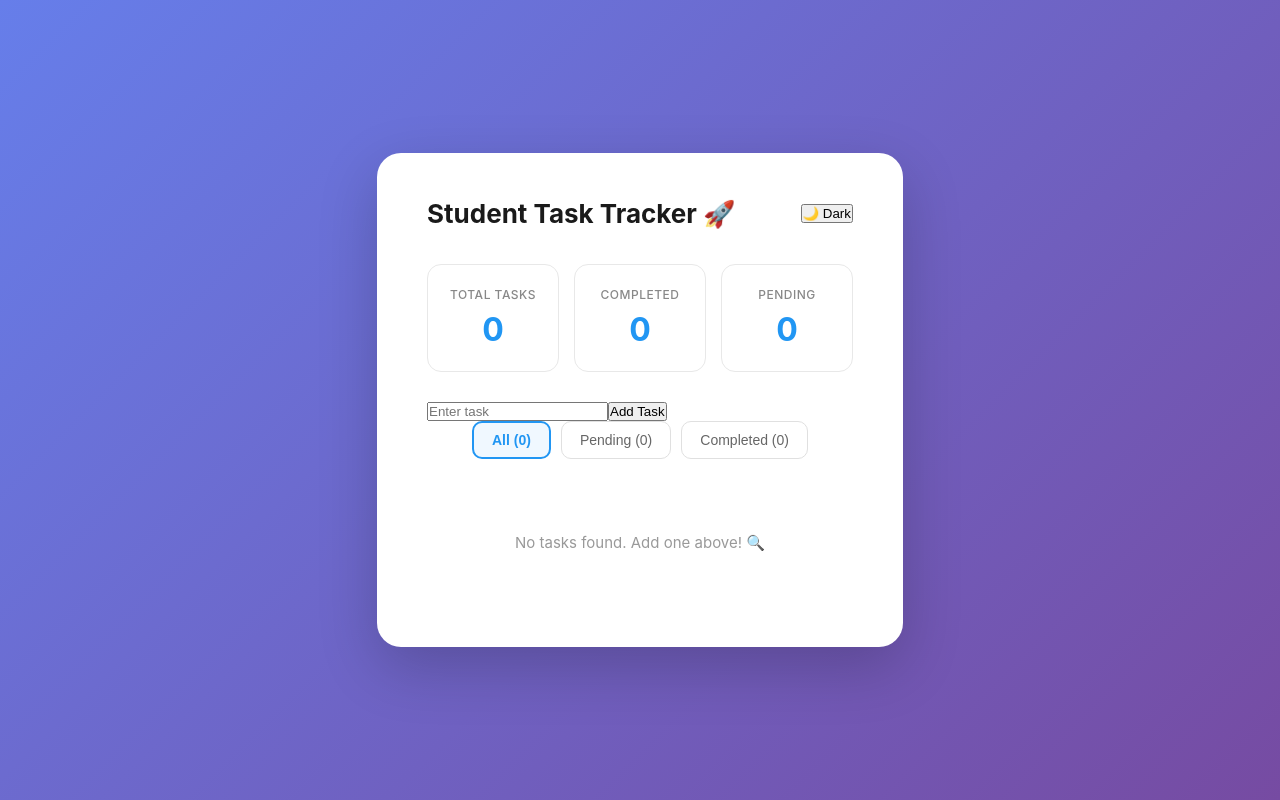
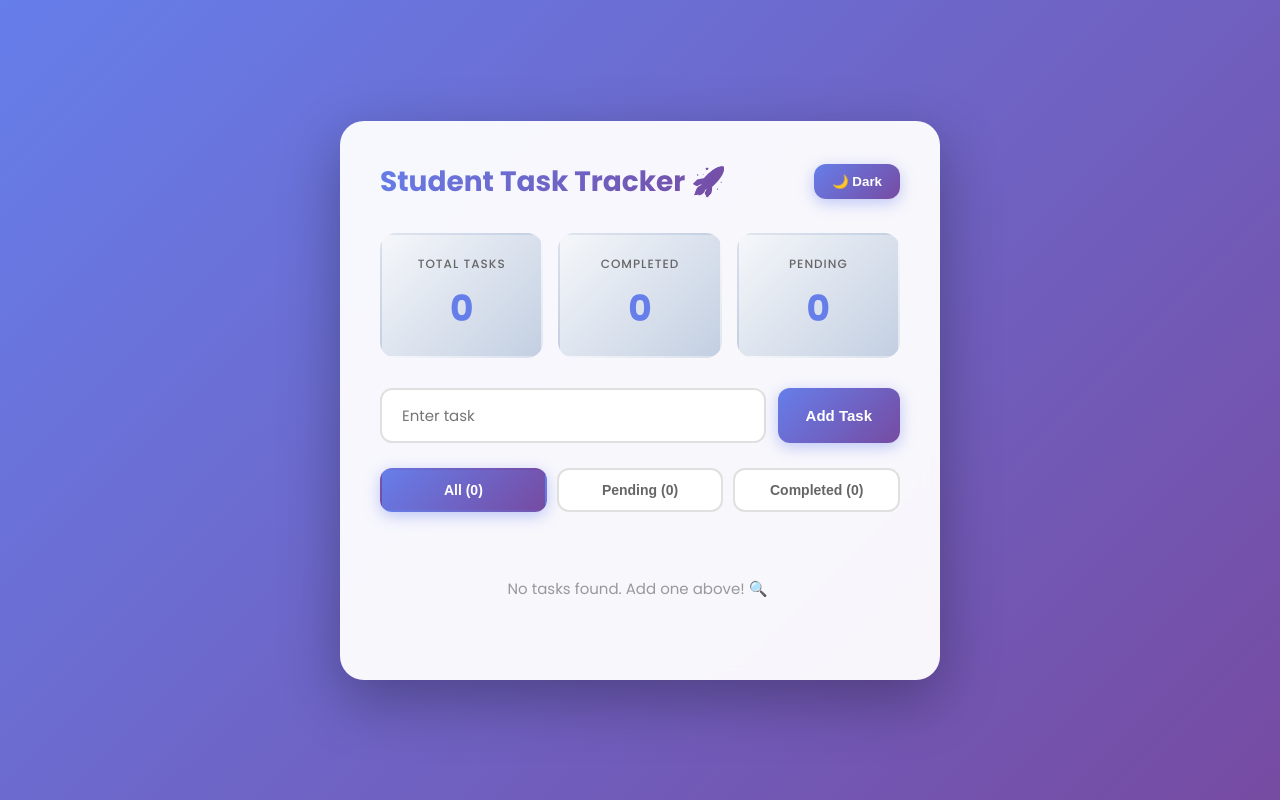
Before and after one commit to gowrims2006/react-task-tracker-pro, a React (Vite) app: page / in a window 1280 px wide. Built offline with nearby package versions, Linux system fonts and the light colour scheme.

Commit message:
Style: Add professional UI with fixed dark mode

```diff
--- a/src/App.css
+++ b/src/App.css
@@ -1,3 +1,5 @@
+@import url('https://fonts.googleapis.com/css2?family=Poppins:wght@300;400;500;600;700&display=swap');
+
 * {
   margin: 0;
   padding: 0;
@@ -5,185 +7,221 @@
 }
 
 body {
-  font-family: -apple-system, BlinkMacSystemFont, 'Segoe UI', Roboto, sans-serif;
+  font-family: 'Poppins', sans-serif;
+  transition: all 0.3s ease;
+}
+
+/* Light Mode */
+.app-light {
+  min-height: 100vh;
   background: linear-gradient(135deg, #667eea 0%, #764ba2 100%);
-  min-height: 100vh;
   display: flex;
   justify-content: center;
   align-items: center;
   padding: 20px;
-  transition: background 0.3s ease;
 }
 
-body.dark {
-  background: linear-gradient(135deg, #1a1a2e 0%, #16213e 100%);
-}
-
-.app {
-  width: 100%;
+/* Dark Mode */
+.app-dark {
+  min-height: 100vh;
+  background: linear-gradient(135deg, #1e3c72 0%, #2a5298 100%);
   display: flex;
   justify-content: center;
   align-items: center;
+  padding: 20px;
 }
 
 .container {
-  background: #ffffff;
-  padding: 45px 50px;
+  background: rgba(255, 255, 255, 0.95);
+  backdrop-filter: blur(10px);
   border-radius: 24px;
-  box-shadow: 0 20px 60px rgba(0, 0, 0, 0.2);
-  max-width: 750px;
+  padding: 40px;
   width: 100%;
-  transition: all 0.3s ease;
+  max-width: 600px;
+  box-shadow: 0 20px 60px rgba(0, 0, 0, 0.3);
+  animation: slideUp 0.5s ease;
 }
 
-/* ✅ FIX: Space added */
-body.dark .container {
-  background: #2d2d3d;
-  box-shadow: 0 20px 60px rgba(0, 0, 0, 0.5);
+.app-dark .container {
+  background: rgba(30, 30, 40, 0.95);
+  color: #f0f0f0;
+}
+
+@keyframes slideUp {
+  from {
+    opacity: 0;
+    transform: translateY(30px);
+  }
+
+  to {
+    opacity: 1;
+    transform: translateY(0);
+  }
 }
 
 .header {
   display: flex;
   justify-content: space-between;
   align-items: center;
-  margin-bottom: 35px;
+  margin-bottom: 30px;
 }
 
 .header h1 {
-  font-size: 26px;
-  color: #1a1a1a;
+  font-size: 28px;
   font-weight: 700;
-  display: flex;
-  align-items: center;
-  gap: 8px;
+  background: linear-gradient(135deg, #667eea 0%, #764ba2 100%);
+  -webkit-background-clip: text;
+  -webkit-text-fill-color: transparent;
+  background-clip: text;
 }
 
-/* ✅ FIX: Space added */
-body.dark .header h1 {
-  color: #fff;
+.app-dark .header h1 {
+  background: linear-gradient(135deg, #8b9eff 0%, #b794f6 100%);
+  -webkit-background-clip: text;
+  -webkit-text-fill-color: transparent;
 }
 
-.theme-toggle {
-  padding: 9px 18px;
-  border: 1px solid #e0e0e0;
-  border-radius: 10px;
-  background: white;
+.mode-btn {
+  padding: 10px 18px;
+  border: none;
+  border-radius: 12px;
+  background: linear-gradient(135deg, #667eea 0%, #764ba2 100%);
+  color: white;
+  font-weight: 600;
   cursor: pointer;
-  font-size: 14px;
-  color: #666;
-  display: flex;
-  align-items: center;
-  gap: 6px;
-  transition: all 0.2s;
+  transition: all 0.3s ease;
+  box-shadow: 0 4px 15px rgba(102, 126, 234, 0.4);
 }
 
-/* ✅ FIX: Space added */
-body.dark .theme-toggle {
-  background: #1a1a2e;
-  border-color: #444;
-  color: #ddd;
-}
-
-.theme-toggle:hover {
-  transform: scale(1.05);
+.mode-btn:hover {
+  transform: translateY(-2px);
+  box-shadow: 0 6px 20px rgba(102, 126, 234, 0.6);
 }
 
 .stats {
   display: grid;
   grid-template-columns: repeat(3, 1fr);
   gap: 15px;
-  margin-bottom: 28px;
+  margin-bottom: 30px;
 }
 
 .stat-card {
-  background: white;
-  padding: 22px;
-  border-radius: 14px;
-  border: 1px solid #e8e8e8;
+  background: linear-gradient(135deg, #f5f7fa 0%, #c3cfe2 100%);
+  border-radius: 16px;
+  padding: 20px;
   text-align: center;
-  transition: all 0.2s;
+  transition: all 0.3s ease;
+  border: 2px solid transparent;
 }
 
-/* ✅ FIX: Space added */
-body.dark .stat-card {
-  background: #1a1a2e;
-  border-color: #444;
+.app-dark .stat-card {
+  background: linear-gradient(135deg, #2d3748 0%, #1a202c 100%);
 }
 
 .stat-card:hover {
-  transform: translateY(-2px);
-  box-shadow: 0 4px 12px rgba(0, 0, 0, 0.08);
+  transform: translateY(-5px);
+  box-shadow: 0 10px 25px rgba(0, 0, 0, 0.15);
+  border-color: #667eea;
 }
 
 .stat-card p {
-  color: #888;
   font-size: 12px;
-  margin-bottom: 8px;
   font-weight: 500;
   text-transform: uppercase;
-  letter-spacing: 0.5px;
+  letter-spacing: 1px;
+  color: #666;
+  margin-bottom: 8px;
 }
 
-/* ✅ FIX: Space added */
-body.dark .stat-card p {
-  color: #aaa;
+.app-dark .stat-card p {
+  color: #a0aec0;
 }
 
 .stat-card h2 {
-  color: #2196F3;
-  font-size: 32px;
+  font-size: 36px;
   font-weight: 700;
+  color: #667eea;
 }
 
-.input-section {
+.app-dark .stat-card h2 {
+  color: #8b9eff;
+}
+
+.error {
+  background: #fee;
+  color: #c33;
+  padding: 12px 20px;
+  border-radius: 12px;
+  margin-bottom: 20px;
+  border-left: 4px solid #c33;
+  animation: shake 0.3s ease;
+}
+
+@keyframes shake {
+
+  0%,
+  100% {
+    transform: translateX(0);
+  }
+
+  25% {
+    transform: translateX(-10px);
+  }
+
+  75% {
+    transform: translateX(10px);
+  }
+}
+
+.input-group {
   display: flex;
   gap: 12px;
-  margin-bottom: 24px;
+  margin-bottom: 25px;
 }
 
-.input-section input {
+.input-group input {
   flex: 1;
-  padding: 14px 18px;
-  border: 1px solid #d9d9d9;
-  border-radius: 10px;
+  padding: 14px 20px;
+  border: 2px solid #e0e0e0;
+  border-radius: 12px;
   font-size: 15px;
-  outline: none;
-  transition: all 0.2s;
+  font-family: 'Poppins', sans-serif;
+  transition: all 0.3s ease;
+  background: white;
 }
 
-/* ✅ FIX: Space added */
-body.dark .input-section input {
-  background: #1a1a2e;
-  border-color: #444;
-  color: #fff;
+.app-dark .input-group input {
+  background: #2d3748;
+  border-color: #4a5568;
+  color: white;
 }
 
-.input-section input:focus {
-  border-color: #2196F3;
-  box-shadow: 0 0 0 3px rgba(33, 150, 243, 0.1);
+.input-group input:focus {
+  outline: none;
+  border-color: #667eea;
+  box-shadow: 0 0 0 4px rgba(102, 126, 234, 0.1);
 }
 
-.input-section input::placeholder {
-  color: #bbb;
+.add-btn {
+  padding: 14px 28px;
+  border: none;
+  border-radius: 12px;
+  background: linear-gradient(135deg, #667eea 0%, #764ba2 100%);
+  color: white;
+  font-weight: 600;
+  font-size: 15px;
+  cursor: pointer;
+  transition: all 0.3s ease;
+  box-shadow: 0 4px 15px rgba(102, 126, 234, 0.4);
+  white-space: nowrap;
 }
 
-.input-section button {
-  padding: 14px 28px;
-  background: #2196F3;
-  color: white;
-  border: none;
-  border-radius: 10px;
-  font-weight: 600;
-  cursor: pointer;
-  font-size: 15px;
-  transition: background 0.2s;
+.add-btn:hover:not(:disabled) {
+  transform: translateY(-2px);
+  box-shadow: 0 6px 20px rgba(102, 126, 234, 0.6);
 }
 
-.input-section button:hover {
-  background: #1976D2;
-}
-
-.input-section button:disabled {
+.add-btn:disabled {
   opacity: 0.6;
   cursor: not-allowed;
 }
@@ -191,216 +229,263 @@ body.dark .input-section input {
 .filters {
   display: flex;
   gap: 10px;
-  margin-bottom: 24px;
-  justify-content: center;
+  margin-bottom: 25px;
 }
 
-.filters button {
-  padding: 9px 18px;
-  border: 1px solid #e0e0e0;
+.filter-btn {
+  flex: 1;
+  padding: 12px;
+  border: 2px solid #e0e0e0;
+  border-radius: 12px;
   background: white;
-  border-radius: 10px;
+  font-weight: 600;
+  font-size: 14px;
   cursor: pointer;
-  font-size: 14px;
+  transition: all 0.3s ease;
   color: #666;
-  transition: all 0.2s;
 }
 
-/* ✅ FIX: Space added */
-body.dark .filters button {
-  background: #1a1a2e;
-  border-color: #444;
-  color: #aaa;
+.app-dark .filter-btn {
+  background: #2d3748;
+  border-color: #4a5568;
+  color: #a0aec0;
 }
 
-.filters button:hover {
-  border-color: #2196F3;
+.filter-btn:hover {
+  border-color: #667eea;
+  color: #667eea;
 }
 
-.filters button.active {
-  border: 2px solid #2196F3;
-  color: #2196F3;
-  font-weight: 600;
-  background: #f0f8ff;
-}
-
-/* ✅ FIX: Space added */
-body.dark .filters button.active {
-  background: #0d1f2d;
+.filter-btn.active {
+  background: linear-gradient(135deg, #667eea 0%, #764ba2 100%);
+  color: white;
+  border-color: transparent;
+  box-shadow: 0 4px 15px rgba(102, 126, 234, 0.4);
 }
 
 .task-list {
-  display: flex;
-  flex-direction: column;
-  gap: 10px;
+  max-height: 400px;
+  overflow-y: auto;
+  padding-right: 5px;
+}
+
+.task-list::-webkit-scrollbar {
+  width: 6px;
+}
+
+.task-list::-webkit-scrollbar-thumb {
+  background: #667eea;
+  border-radius: 10px;
 }
 
 .task-item {
   display: flex;
   align-items: center;
-  gap: 14px;
-  padding: 16px 18px;
+  gap: 15px;
+  padding: 16px 20px;
   background: white;
   border-radius: 12px;
-  border: 1px solid #e8e8e8;
-  transition: all 0.2s;
+  margin-bottom: 12px;
+  transition: all 0.3s ease;
+  border: 2px solid #f0f0f0;
+  animation: fadeIn 0.3s ease;
 }
 
-/* ✅ FIX: Space added */
-body.dark .task-item {
-  background: #1a1a2e;
-  border-color: #444;
+.app-dark .task-item {
+  background: #2d3748;
+  border-color: #4a5568;
+}
+
+@keyframes fadeIn {
+  from {
+    opacity: 0;
+    transform: translateX(-20px);
+  }
+
+  to {
+    opacity: 1;
+    transform: translateX(0);
+  }
 }
 
 .task-item:hover {
-  border-color: #d0d0d0;
-  box-shadow: 0 2px 8px rgba(0, 0, 0, 0.05);
+  transform: translateX(5px);
+  box-shadow: 0 5px 15px rgba(0, 0, 0, 0.1);
+  border-color: #667eea;
 }
 
-.task-item.completed span {
+.task-item.done {
+  opacity: 0.6;
+}
+
+.task-item.done span {
   text-decoration: line-through;
-  color: #aaa;
+  color: #999;
 }
 
 .task-item input[type="checkbox"] {
-  width: 20px;
-  height: 20px;
+  width: 22px;
+  height: 22px;
   cursor: pointer;
-  accent-color: #2196F3;
+  accent-color: #667eea;
 }
 
 .task-item span {
   flex: 1;
-  color: #333;
   font-size: 15px;
+  font-weight: 500;
 }
 
-/* ✅ FIX: Space added */
-body.dark .task-item span {
-  color: #ddd;
+.delete-btn {
+  padding: 8px 16px;
+  border: none;
+  border-radius: 8px;
+  background: #ff4757;
+  color: white;
+  font-weight: 600;
+  font-size: 13px;
+  cursor: pointer;
+  transition: all 0.3s ease;
 }
 
-.task-item button {
-  padding: 7px 16px;
-  background: #ef5350;
-  color: white;
-  border: none;
-  border-radius: 8px;
-  cursor: pointer;
-  font-size: 13px;
-  font-weight: 500;
-  transition: background 0.2s;
-}
-
-.task-item button:hover {
-  background: #e53935;
-}
-
-.error-text {
-  color: #f44336;
-  text-align: center;
-  margin: 12px 0;
-  font-size: 14px;
-  background: #ffebee;
-  padding: 12px;
-  border-radius: 10px;
-}
-
-/* ✅ FIX: Space added */
-body.dark .error-text {
-  background: #3d1a1a;
-  color: #ff6b6b;
+.delete-btn:hover {
+  background: #ee3643;
+  transform: scale(1.05);
 }
 
 .empty {
   text-align: center;
+  padding: 40px 20px;
   color: #999;
-  padding: 50px 20px;
   font-size: 15px;
 }
 
-/* ✅ FIX: Space added */
-body.dark .empty {
-  color: #777;
+.app-dark .empty {
+  color: #718096;
 }
 
+/* Modal Styles */
 .modal-overlay {
   position: fixed;
   top: 0;
   left: 0;
   right: 0;
   bottom: 0;
-  background: rgba(0, 0, 0, 0.5);
+  background: rgba(0, 0, 0, 0.6);
+  backdrop-filter: blur(5px);
   display: flex;
   justify-content: center;
   align-items: center;
   z-index: 1000;
-  backdrop-filter: blur(4px);
+  animation: fadeIn 0.2s ease;
 }
 
 .modal-content {
   background: white;
-  padding: 32px;
-  border-radius: 18px;
+  border-radius: 20px;
+  padding: 30px;
+  width: 90%;
   max-width: 400px;
-  width: 90%;
-  box-shadow: 0 20px 60px rgba(0, 0, 0, 0.3);
+  box-shadow: 0 20px 60px rgba(0, 0, 0, 0.4);
+  animation: scaleIn 0.3s ease;
 }
 
-/* ✅ FIX: Space added */
-body.dark .modal-content {
-  background: #2d2d3d;
+.app-dark .modal-content {
+  background: #2d3748;
+  color: white;
+}
+
+@keyframes scaleIn {
+  from {
+    opacity: 0;
+    transform: scale(0.8);
+  }
+
+  to {
+    opacity: 1;
+    transform: scale(1);
+  }
 }
 
 .modal-content h3 {
-  margin-bottom: 14px;
-  color: #1a1a1a;
-  font-size: 19px;
+  font-size: 22px;
+  margin-bottom: 15px;
+  color: #333;
 }
 
-/* ✅ FIX: Space added */
-body.dark .modal-content h3 {
-  color: #fff;
+.app-dark .modal-content h3 {
+  color: #f0f0f0;
 }
 
 .modal-content p {
-  margin-bottom: 28px;
   color: #666;
-  font-size: 15px;
+  margin-bottom: 25px;
+  line-height: 1.6;
 }
 
-/* ✅ FIX: Space added */
-body.dark .modal-content p {
-  color: #aaa;
+.app-dark .modal-content p {
+  color: #a0aec0;
 }
 
 .modal-buttons {
   display: flex;
   gap: 12px;
-  justify-content: flex-end;
 }
 
 .modal-buttons button {
-  padding: 11px 22px;
+  flex: 1;
+  padding: 12px;
   border: none;
-  border-radius: 10px;
+  border-radius: 12px;
+  font-weight: 600;
+  font-size: 15px;
   cursor: pointer;
-  font-weight: 600;
-  font-size: 14px;
+  transition: all 0.3s ease;
 }
 
-.modal-buttons button:first-child {
-  background: #f5f5f5;
-  color: #666;
+.cancel-btn {
+  background: #e0e0e0;
+  color: #333;
 }
 
-/* ✅ FIX: Space added */
-body.dark .modal-buttons button:first-child {
-  background: #1a1a2e;
-  color: #aaa;
+.app-dark .cancel-btn {
+  background: #4a5568;
+  color: white;
 }
 
-.modal-buttons button:last-child {
-  background: #f44336;
+.cancel-btn:hover {
+  background: #d0d0d0;
+}
+
+.delete-confirm-btn {
+  background: #ff4757;
   color: white;
 }
+
+.delete-confirm-btn:hover {
+  background: #ee3643;
+  transform: scale(1.02);
+}
+
+/* Responsive */
+@media (max-width: 600px) {
+  .container {
+    padding: 25px;
+  }
+
+  .header h1 {
+    font-size: 22px;
+  }
+
+  .stats {
+    grid-template-columns: 1fr;
+  }
+
+  .input-group {
+    flex-direction: column;
+  }
+
+  .filters {
+    flex-direction: column;
+  }
+}
```
